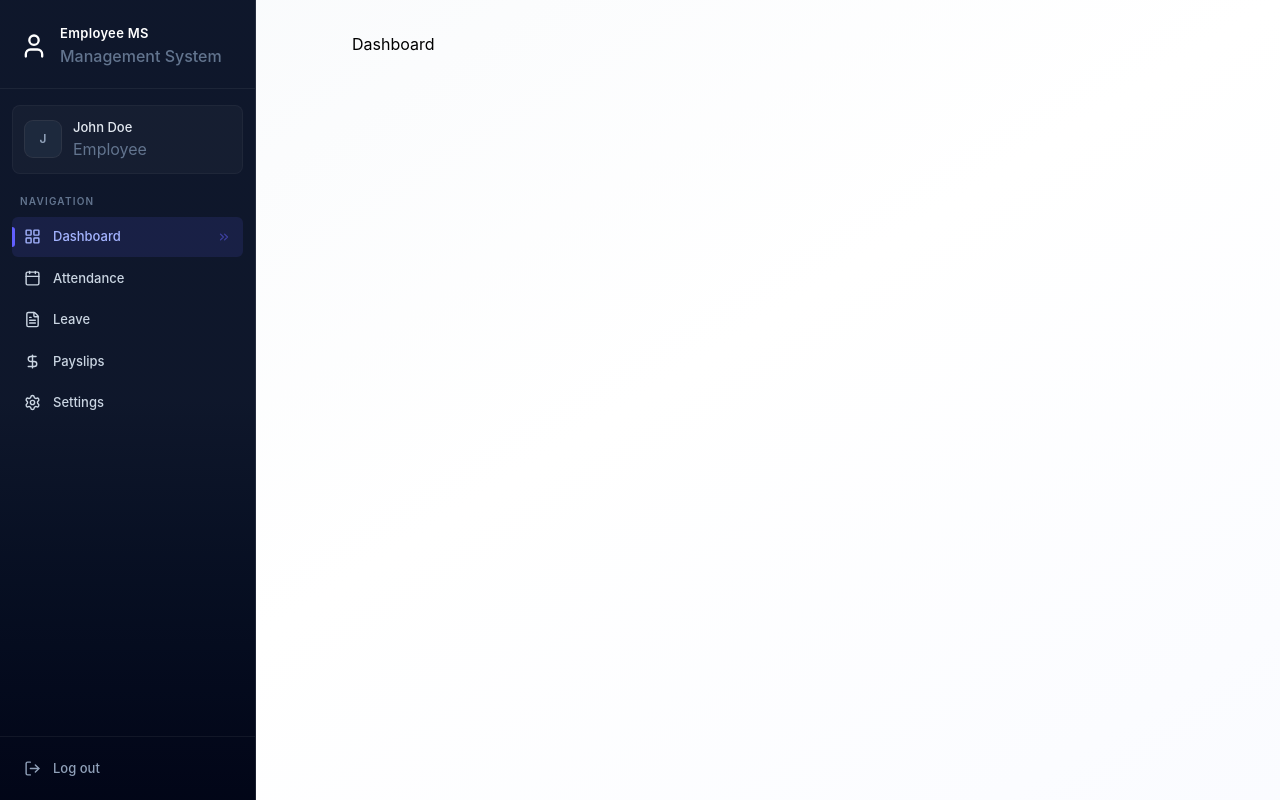
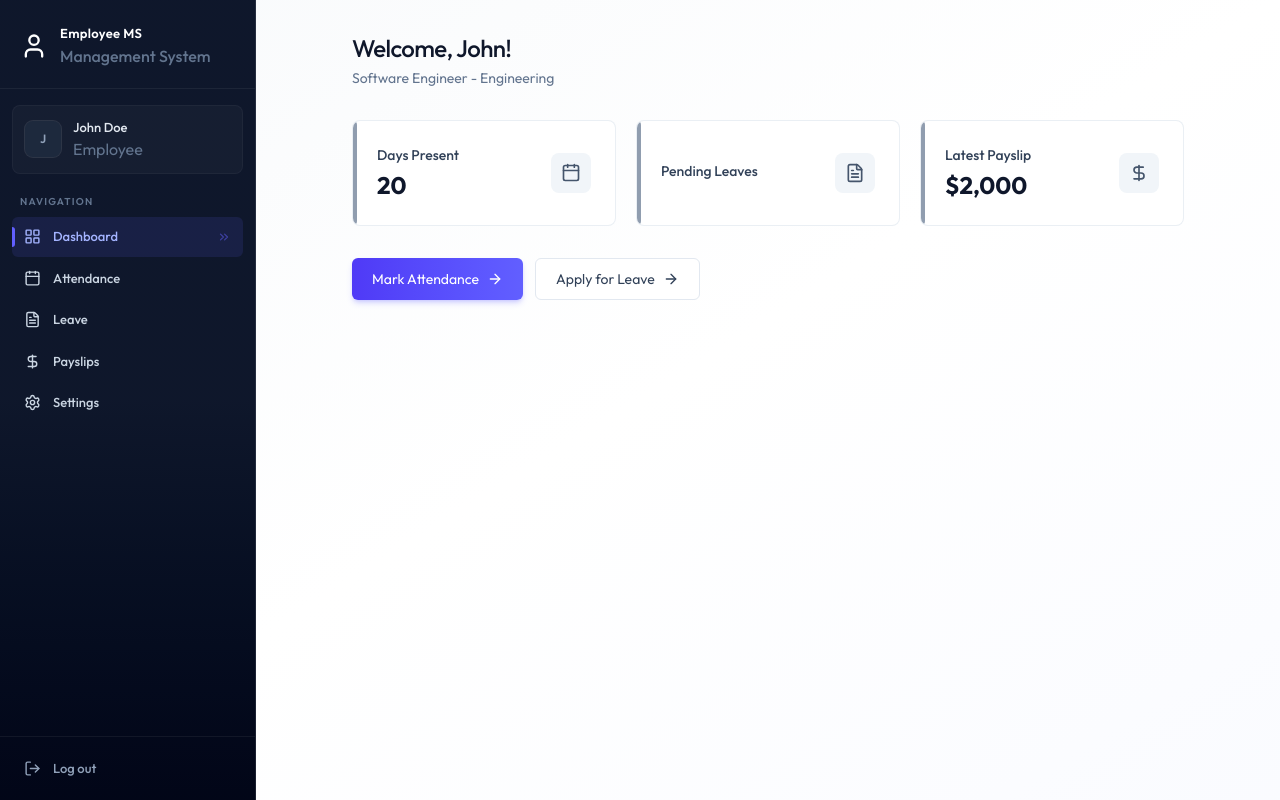
Before and after one commit to ShafrinSulthan/EMS, a React (Vite) app in the folder Client/: page /dashboard in a window 1280 px wide. Built offline with nearby package versions, Linux system fonts and the light colour scheme.

Commit message:
Dashboard pageUI completed

```diff
--- /dev/null
+++ b/Client/src/components/AdminDashboard.jsx
@@ -0,0 +1,56 @@
+import { Building2Icon, CalendarIcon, FileTextIcon } from 'lucide-react'
+import React from 'react'
+
+
+const AdminDashboard = ({data}) => {
+    const stats =[
+        {
+            icon: CalendarIcon,
+            value:data.totalEmployees,
+            label: "Total Employees",
+            description: "Active workorce"
+        },
+        {
+            icon: Building2Icon,
+            value:data.totalDepartments,
+            label: "Departments",
+            description: "Organization units"
+        },
+        {
+            icon: CalendarIcon,
+            value:data.totalAttendance,
+            label: "Today's Attendance",
+            description: "Checked in today"
+        },
+        {
+            icon: FileTextIcon,
+            value:data.pendingLeave,
+            label: "Pending Leave",
+            description: "Awaiting approval"
+        }
+    ]
+  return (
+    <div className='animate-fade-in'>
+        <div className='page-header'>
+            <h1 className='page-title'>Dashboard</h1>
+            <p className='page-subtitle'>
+                Welcome back,Admin - here's your overview
+            </p>
+        </div>
+        <div className='grid grid-cols-1 sm:grid-cols-2 lg:grid-cols-4 gap-4 sm:gap-5 mb-8'>
+            {stats.map((s)=>(
+                <div key={s.label} className='card card-hover p-5 sm:p-6 relative overflow-hidden group flex items-center justify-between'>
+                    <div>
+                        <div className='absolute left-0 top-0 bottom-0 w-1 rounded-r-full bg-slate-500/70 group-hover:bg-indigo-500/70'/>
+                        <p className='text-sm font-medium text-slate-700'>{s.label}</p>
+                        <p className='text-2xl font-bold text-slate-900 mt-1'>{s.value}</p>
+                    </div>
+                    <s.icon className="size-10 p-2.5 rounded-lg bg-slate-100 text-slate-600 group-hover:bg-indigo-50 group-hover:text-indigo-600 transition-colors duration-200"/>
+                </div>
+            ))}
+        </div>
+    </div>
+  )
+}
+
+export default AdminDashboard
--- /dev/null
+++ b/Client/src/components/EmployeeDashboard.jsx
@@ -0,0 +1,61 @@
+import { ArrowRightIcon, CalendarIcon, DollarSignIcon, FileTextIcon } from 'lucide-react';
+import React from 'react'
+import { Link } from 'react-router-dom';
+
+const EmployeeDashboard = ({data}) => {
+
+    const emp = data.employee;
+    const cards =[
+        {
+            icon: CalendarIcon,
+            value:data.currentMonthAttendance,
+            title: "Days Present",
+            subtitle: "This month"
+        },
+        {
+            icon: FileTextIcon,
+            value:data.pendingLeave,
+            title: "Pending Leaves",
+            subtitle: "Awaiting approval"
+        },
+        {
+            icon: DollarSignIcon,
+            value:data.latestPayslip ? `$${data.latestPayslip.netSalary?.toLocaleString()}`: "N/A",
+            title: "Latest Payslip",
+            subtitle: "Most recent payout"
+        }
+    ]
+  return (
+    <div className='animate-fade-in'>
+        <div className='page-header'>
+            <h1 className='page-title'>Welcome, {emp?.firstName}!</h1>
+            <p className='page-subtitle'>
+                {emp?.position} - {emp?.department || "No Dashboard"}
+            </p>
+        </div>
+        <div className='grid grid-cols-1 sm:grid-cols-3 gap-4 sm:gap-5 mb-8'>
+            {cards.map((card, index)=>(
+                <div key={index} className='card card-hover p-5 sm:p-6 relative overflow-hidden group flex items-center justify-between'>
+                    <div>
+                        <div className='absolute left-0 top-0 bottom-0 w-1 rounded-r-full bg-slate-500/70 group-hover:bg-indigo-500/70'/>
+                        <p className='text-sm font-medium text-slate-700'>{card.title}</p>
+                        <p className='text-2xl font-bold text-slate-900 mt-1'>{card.value}</p>
+                    </div>
+                    <card.icon className="size-10 p-2.5 rounded-lg bg-slate-100 text-slate-600 group-hover:bg-indigo-50 group-hover:text-indigo-600 transition-colors duration-200"/>
+                </div>
+            ))}
+        </div>
+
+        <div className='flex flex-col sm:flex-row gap-3'>
+            <Link to="/attendance" className='btn-primary text-center inline-flex items-center justify-center gap-2'>
+            Mark Attendance <ArrowRightIcon className='w-4 h-4'/>
+            </Link>
+            <Link to="/attendance" className='btn-secondary text-center inline-flex items-center justify-center gap-2'>
+            Apply for Leave <ArrowRightIcon className='w-4 h-4'/>
+            </Link>
+        </div>
+    </div>
+  )
+}
+
+export default EmployeeDashboard
--- /dev/null
+++ b/Client/src/components/Loading.jsx
@@ -0,0 +1,12 @@
+
+
+const Loading = () =>{
+
+    return(
+        <div className="flex justify-center h-screen items-center">
+            <div className="animation-spin size-8 border-2 border-indigo-600 border-t-transparent rounded-full"/>
+        </div>
+    )
+}
+
+export default Loading
--- a/Client/src/index.css
+++ b/Client/src/index.css
@@ -1 +1,128 @@
+@import url("https://fonts.googleapis.com/css2?family=Fira+Code:wght@300..700&family=Outfit:wght@100..900&display=swap");
 @import "tailwindcss";
+
+* {
+    font-family: "Outfit", "Inter";
+}
+
+@layer utilities {
+    /* Card styles */
+    .card {
+        @apply bg-white rounded-lg border border-slate-200/70;
+    }
+    .card-hover {
+        @apply hover:-translate-y-0.5 transition-all duration-300;
+    }
+
+    /* Button styles */
+    .btn-primary {
+        @apply bg-linear-to-r from-indigo-600 to-indigo-500 text-white px-5 py-2.5 rounded-md text-sm
+            hover:from-indigo-700 hover:to-indigo-600 transition-all duration-200 shadow-md shadow-indigo-500/25
+            active:scale-[0.98];
+    }
+    .btn-secondary {
+        @apply bg-white text-slate-700 border border-slate-200 px-5 py-2.5 rounded-md text-sm
+            hover:bg-slate-50 hover:border-slate-300 transition-all duration-200;
+    }
+
+    /* Input, Select, Textarea styles */
+    input,
+    select,
+    textarea {
+        @apply w-full px-4 py-2.5 bg-slate-50/50 border border-slate-200 rounded-md
+            focus:outline-none focus:ring-2 focus:ring-indigo-500/20 focus:border-indigo-400
+            transition-all duration-200 text-sm placeholder:text-slate-400;
+    }
+
+    /* Table styles */
+    .table-modern {
+        @apply w-full text-left text-sm;
+    }
+    .table-modern thead {
+        @apply text-xs font-semibold text-slate-500 uppercase tracking-wider;
+    }
+    .table-modern thead th {
+        @apply px-6 py-4 bg-slate-50/80;
+    }
+    .table-modern tbody {
+        @apply divide-y divide-slate-100;
+    }
+    .table-modern tbody tr {
+        @apply hover:bg-slate-50/50 transition-colors duration-150;
+    }
+    .table-modern tbody td {
+        @apply px-6 py-4;
+    }
+
+    /* Badge styles */
+    .badge {
+        @apply inline-flex items-center px-2.5 py-1 rounded-md text-xs;
+    }
+    .badge-success {
+        @apply bg-emerald-50 text-emerald-700 ring-1 ring-emerald-600/10;
+    }
+    .badge-warning {
+        @apply bg-amber-50 text-amber-700 ring-1 ring-amber-600/10;
+    }
+    .badge-danger {
+        @apply bg-rose-50 text-rose-700 ring-1 ring-rose-600/10;
+    }
+
+    /* Page header */
+    .page-header {
+        @apply mb-8;
+    }
+    .page-title {
+        @apply text-2xl font-medium text-slate-900 tracking-tight;
+    }
+    .page-subtitle {
+        @apply text-slate-500 text-sm mt-1;
+    }
+
+    /* Animations */
+    .animate-fade-in {
+        animation: fadeIn 0.4s ease-out;
+    }
+    .animate-slide-up {
+        animation: slideUp 0.4s ease-out;
+    }
+}
+
+@keyframes fadeIn {
+    from {
+        opacity: 0;
+    }
+    to {
+        opacity: 1;
+    }
+}
+
+@keyframes slideUp {
+    from {
+        opacity: 0;
+        transform: translateY(12px);
+    }
+    to {
+        opacity: 1;
+        transform: translateY(0);
+    }
+}
+
+/* Custom scrollbar */
+::-webkit-scrollbar {
+    width: 6px;
+}
+::-webkit-scrollbar-track {
+    @apply bg-transparent;
+}
+::-webkit-scrollbar-thumb {
+    @apply bg-slate-300 rounded-full;
+}
+::-webkit-scrollbar-thumb:hover {
+    @apply bg-slate-400;
+}
+
+/* Selection */
+::selection {
+    @apply bg-indigo-100 text-indigo-900;
+}
--- a/Client/src/pages/Dashboard.jsx
+++ b/Client/src/pages/Dashboard.jsx
@@ -1,8 +1,29 @@
+import { useEffect, useState } from "react"
+import { dummyAdminDashboardData, dummyEmployeeDashboardData } from "../assets/assets"
+import Loading from "../components/Loading"
+import EmployeeDashboard from "../components/EmployeeDashboard"
+import AdminDashboard from "../components/AdminDashboard"
 
 const Dashboard = () => {
-  return (
-    <div>Dashboard</div>
-  )
+  const [data, setData] = useState(null)
+  const [loading, setLoading] = useState(true)
+
+  useEffect(()=>{
+    setData(dummyEmployeeDashboardData)
+    setTimeout(()=>{
+      setLoading(false)
+    },1000)
+  },[])
+
+  if(loading) return <Loading></Loading>
+  if(!data) return <p className="text-center text-slate-500 py-12">Failed to load dashboard</p>
+
+  if(data.role === "ADMIN"){
+    return <AdminDashboard data={data}/>
+  }else{
+    return <EmployeeDashboard data={(data)}/>
+  }
+
 }
 
 export default Dashboard
```
